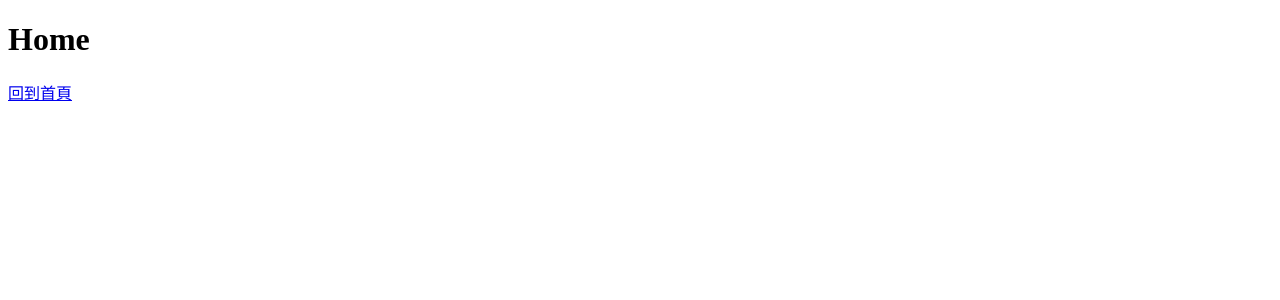
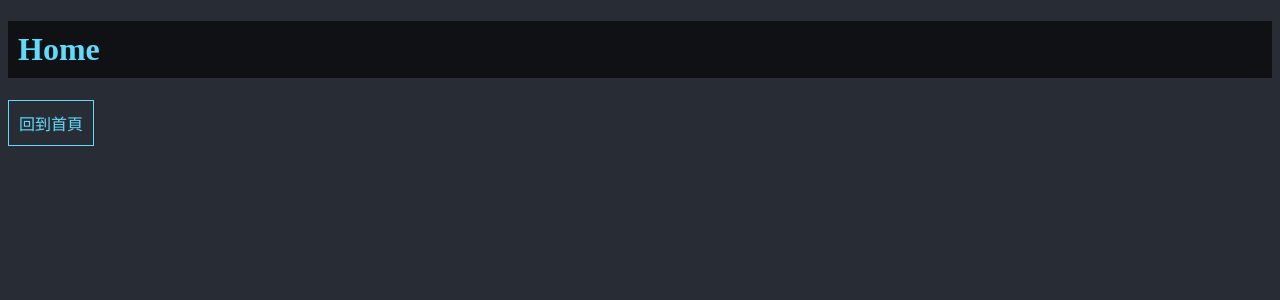
Before and after one commit to Bobo100/boboNext.js-template, a Next.js app in the folder template/: page / in a window 1280 px wide. Shown: the top 300 px of the page. Built offline with nearby package versions, Linux system fonts and the light colour scheme.

Commit message:
更新版本 樣式

```diff
--- a/package.json
+++ b/package.json
@@ -1,6 +1,6 @@
 {
   "name": "cra-template-bobonext.js",
-  "version": "0.3.0",
+  "version": "0.3.1",
   "files": [
     "template",
     "template.json"
--- a/template/components/layout.tsx
+++ b/template/components/layout.tsx
@@ -7,7 +7,7 @@ interface LayoutProps {
 export default function Layout({ children }: LayoutProps) {
     return (<div className="App">
         <NavBar />
-        <div className="container">
+        <div className="pt-20 px-3">
             {children}
         </div>
         <Footer />
--- a/template/styles/global.scss
+++ b/template/styles/global.scss
@@ -1,10 +1,17 @@
-// @import "tailwindcss/base";
-// @import "tailwindcss/components";
-// @import "tailwindcss/utilities";
+$navbar-height: 80px;
+$bacground-color: #282c34;
+$color: #61dafb;
+$navbar-bg-color: #0f1114;
 
-$navbar-height: 80px;
-$bacground-color: #0f1114;
-$color: #61dafb;
+* {
+    box-sizing: border-box;
+}
+
+.html,
+body {
+    background-color: $bacground-color;
+    color: white;
+}
 
 .navbar {
     position: fixed;
@@ -25,3 +32,29 @@ $color: #61dafb;
 .navbar--hidden {
     top: -$navbar-height;
 }
+
+a {
+    text-decoration: none;
+    color: #61dafb;
+
+    border: 1px solid #61dafb;
+    padding: 10px;
+
+    display: inline-block;
+
+    transition: all 0.2s ease-in-out;
+
+    &:hover {
+        background-color: #61dafb;
+        color: $navbar-bg-color;
+    }
+}
+
+h1,
+h2,
+h3 {
+    color: $color;
+    background-color: $navbar-bg-color;
+
+    padding: 10px;
+}
```
